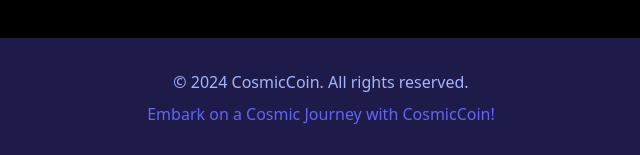
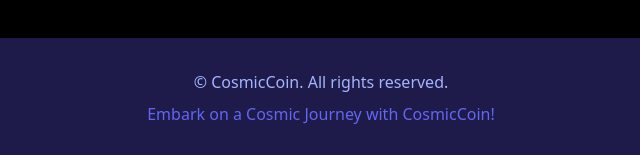
Before and after one commit to mirak-oracle/AirdropComingSoon, a plain HTML site: page index.html in a window 1280 px wide. Shown: the part 1650-1805 px from the top of the page, 319-959 px from the left. Drawn offline with nearby package versions, Linux system fonts and the light colour scheme.

Commit message:
Update index.html

```diff
--- a/index.html
+++ b/index.html
@@ -173,7 +173,7 @@
 
     <footer class="bg-cosmic-900 py-8 px-4 sm:px-6 lg:px-8">
         <div class="max-w-7xl mx-auto text-center">
-            <p class="text-cosmic-200">&copy; 2024 CosmicCoin. All rights reserved.</p>
+            <p class="text-cosmic-200">&copy;  CosmicCoin. All rights reserved.</p>
             <p class="mt-2 text-cosmic-400">Embark on a Cosmic Journey with CosmicCoin!</p>
         </div>
     </footer>
```
